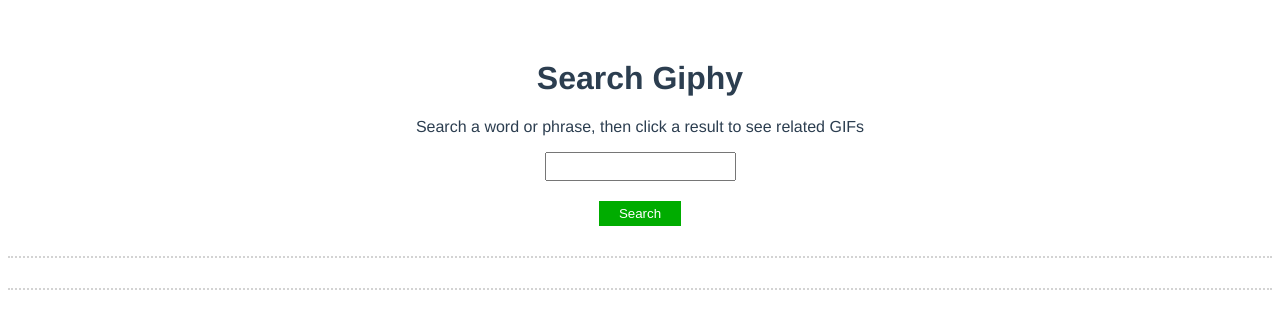
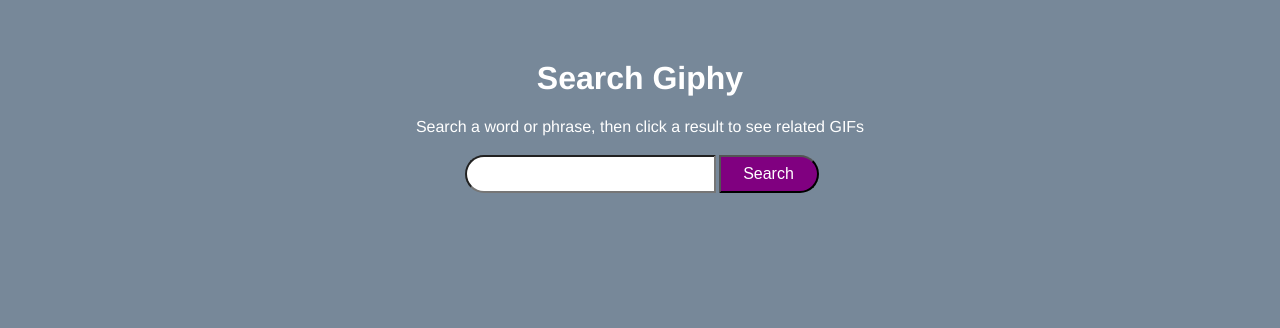
Before and after one commit to isAdamBailey/gif-search-tool, a Vue app: page / in a window 1280 px wide. Shown: the top 328 px of the page. Built offline with nearby package versions, Linux system fonts and the light colour scheme.

Commit message:
Adds css grid to gifs, basic styles on page

```diff
--- a/src/App.vue
+++ b/src/App.vue
@@ -16,6 +16,12 @@
 </script>
 
 <style lang="scss">
+  body {
+    background: lightslategray;
+  }
+  h1, p {
+    color: #ffffff;
+  }
   #app {
     font-family: 'Avenir', Helvetica, Arial, sans-serif;
     -webkit-font-smoothing: antialiased;
--- a/src/components/GifSearch.vue
+++ b/src/components/GifSearch.vue
@@ -2,11 +2,14 @@
   <div>
     <h1>{{ msg }}</h1>
     <p>Search a word or phrase, then click a result to see related GIFs</p>
-    <input v-model="searchTerm"
-           @keyup.enter="getWords()"
-           type="text">
-    <button class="button"
-            @click="getWords()">Search</button>
+    <span class="search-input__container">
+      <input v-model="searchTerm"
+             class="search-input"
+             @keyup.enter="getWords()"
+             type="text">
+        <button class="search-input__button"
+                @click="getWords()">Search</button>
+    </span>
     <div class="word-container">
       <div v-for="word in words"
            class="word-container__item"
@@ -46,7 +49,7 @@
       this.searchTerm = word;
       const apiKey = 'dc6zaTOxFJmzC';
       const searchEndPoint = 'https://api.giphy.com/v1/gifs/search?';
-      const limit = 5;
+      const limit = 6;
 
       const url = `${searchEndPoint}&api_key=${apiKey}&q=${this.searchTerm}&limit=${limit}`;
 
@@ -86,39 +89,49 @@
 </script>
 
 <style scoped lang="scss">
-  input {
-    padding: 5px;
-    margin-bottom: 20px;
+  .search-input {
+    padding:8px 20px 8px 20px;
+    margin:3px;
+    font-size: 16px;
+    border-radius: 20px 0 0 20px;
   }
-
-  .button {
-    background-color: rgb(0, 172, 0);
+  .search-input__button {
+    transition: all .4s ease;
+    background-color: purple;
+    font-size:16px;
     color: white;
-    padding: 5px 20px;
-    border: none;
-    display: block;
+    padding: 8px 20px;
+    width: 100px;
+    border-radius: 0 20px 20px 0;
+  }
+  .search-input__container {
+    width: 500px;
     margin: 0 auto;
   }
-
-  .button:hover {
-    background-color: rgb(0, 148, 0);
+  .search-input__button:hover {
+    background-color: lighten(purple, 15);
   }
 
   .gif-container {
     margin-top: 30px;
-    border-top: dotted 2px lightgray;
-    display: flex;
-    flex-direction: column;
+    display: grid;
+    grid-template-columns: repeat(auto-fill, minmax(250px,1fr));
+    grid-column-gap: 10px;
+    grid-row-gap: 15px;
     align-items: center;
   }
 
   .gif-container__item {
+    justify-self: stretch;
     padding: 10px;
+    border: solid 2px lightgray;
+    border-radius: 20px;
   }
 
   .word-container {
     margin-top: 30px;
-    border-top: dotted 2px lightgray;
+    background: #ffffff;
+    border-radius: 20px;
     display: flex;
     justify-content: space-evenly;
     align-items: center;
@@ -129,10 +142,14 @@
   }
 
   .word-container__item--link {
+    transition: all .4s ease;
     font-weight: bold;
+    font-size: 20px;
   }
 
   .word-container__item--link:hover {
     cursor: pointer;
+    color: purple;
+    text-decoration: underline;
   }
 </style>
```
Lines whose indentation alone changed are shown as unchanged.
